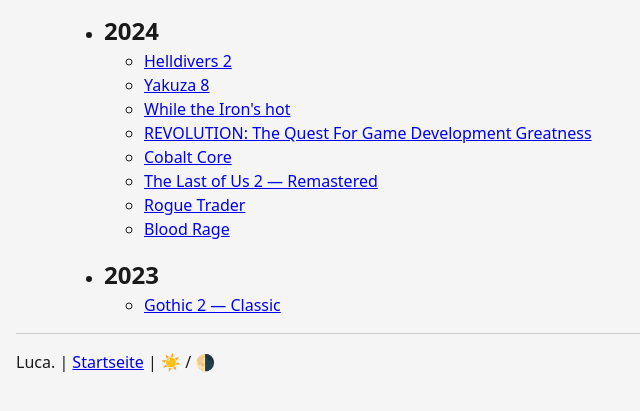
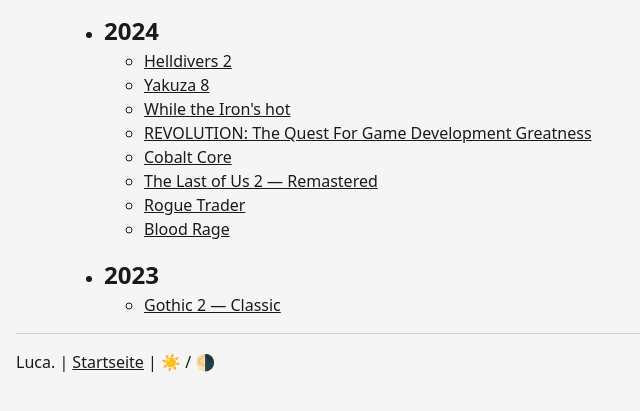
Before and after one commit to LucaNerlich/blog-7, a website with bundled scripts: page index.html in a window 1280 px wide. Shown: the part 67-478 px from the top of the page, without its empty margins (0-640 px from the left). Built offline with nearby package versions, Linux system fonts and the light colour scheme.

Commit message:
update link color

```diff
--- a/css/main.css
+++ b/css/main.css
@@ -23,3 +23,7 @@
 p, ol, ul {
     margin-bottom: 1rem;
 }
+
+a {
+    color: var(--text-color);
+}
```
